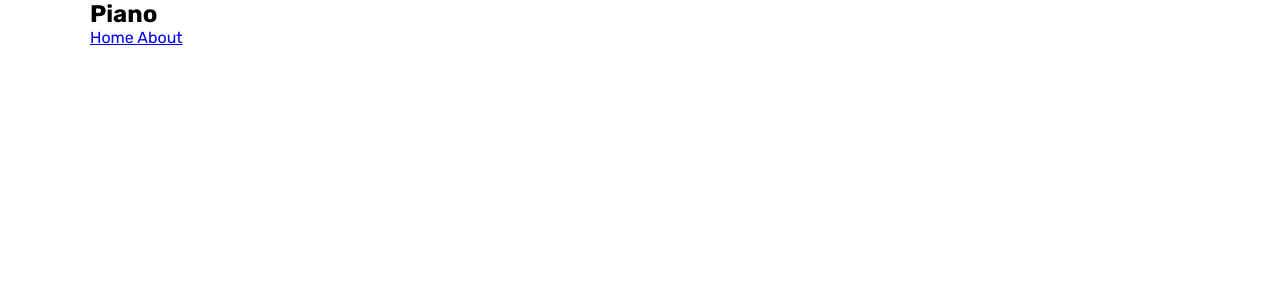
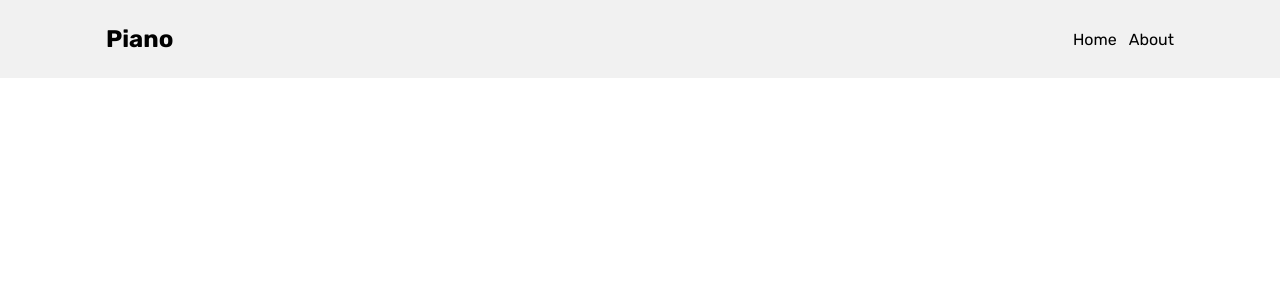
Before and after one commit to AarhamH/MyPiano, a Vue app in the folder vue-client/: page / in a window 1280 px wide. Shown: the top 300 px of the page. Built offline with nearby package versions, Linux system fonts and the light colour scheme.

Commit message:
Header style changes

```diff
--- a/vue-client/src/components/Header.vue
+++ b/vue-client/src/components/Header.vue
@@ -22,5 +22,38 @@ import { RouterLink } from 'vue-router';
 </script>
 
 <style lang="scss" scoped>
+header {
+  background-color: #f1f1f1;
+  nav {
+    display: flex;
+    align-items: center;
+    padding: 25px 16px;
 
+    .branding {
+      display: flex;
+      align-items: center;
+      gap: 8px;
+      img {
+        max-width: 50px;
+      }
+
+      h1 {
+        font-size: 24px;
+      }
+    }
+
+    .nav-routes {
+      display: flex;
+      flex: 1;
+      justify-content: flex-end;
+      gap: 12px;
+      list-style: none;
+
+      a {
+        text-decoration: none;
+        color: inherit;
+      }
+    }
+  }
+}
 </style>
```
